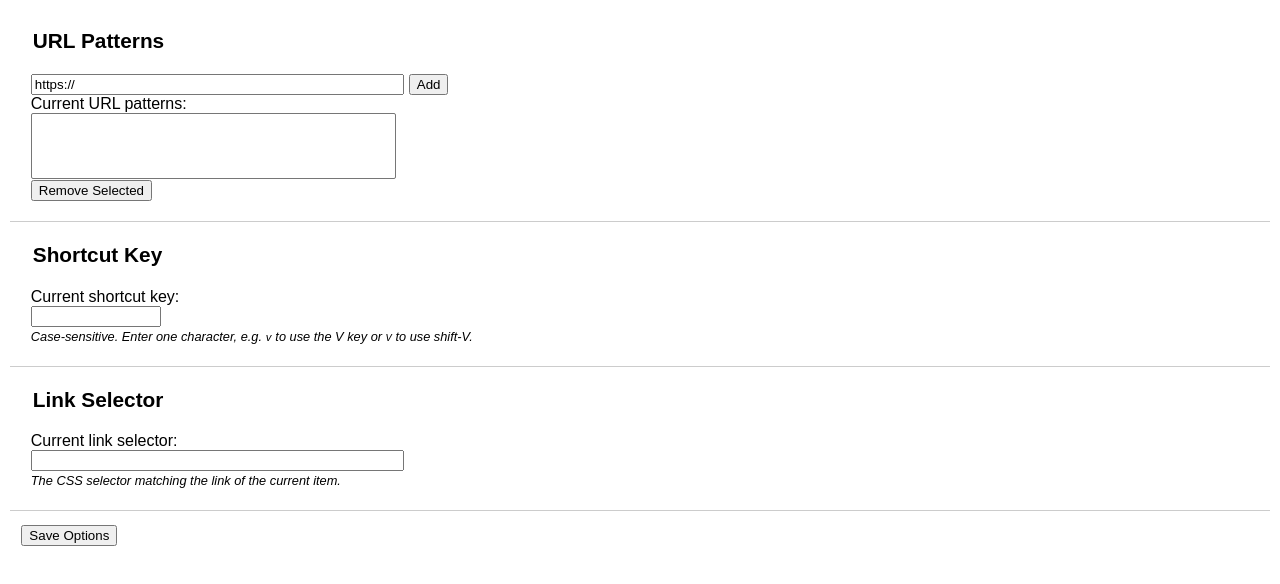
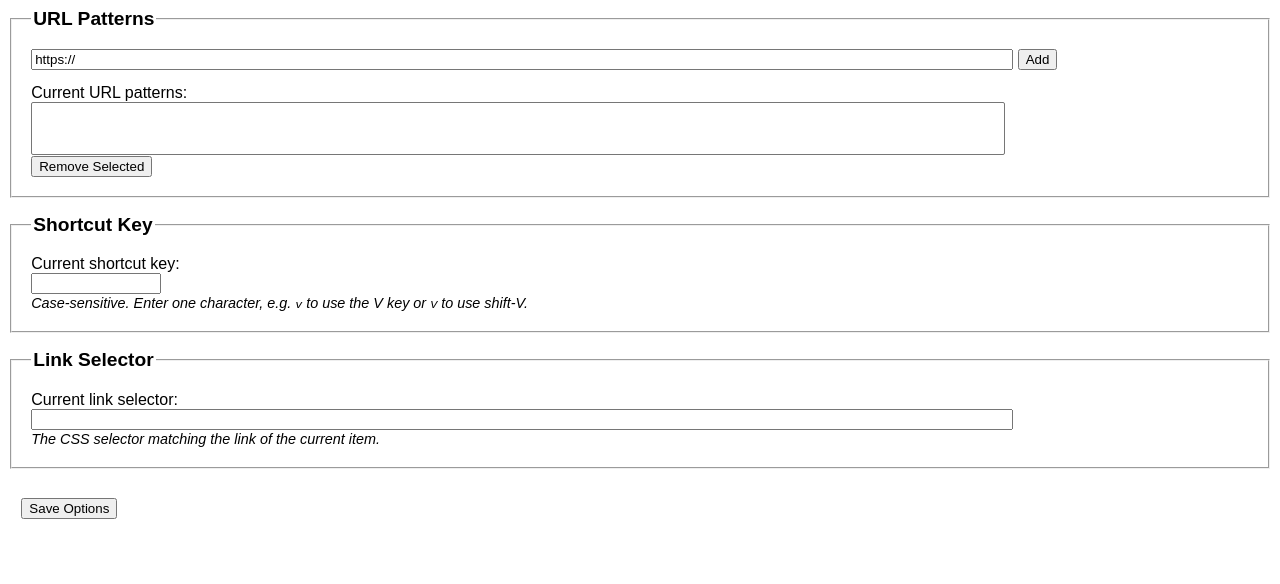
Before and after one commit to dwc/tiny-tiny-rss-background-tab, a website with bundled scripts: page static/options/options.html in a window 1280 px wide. Built offline with nearby package versions, Linux system fonts and the light colour scheme; some packages are replaced by stand-ins of ours.

Commit message:
Refresh options page to support dark and light mode

```diff
--- a/src/options.js
+++ b/src/options.js
@@ -90,15 +90,13 @@ function getLinkSelector() {
 
 function showMessage(text) {
     const status = document.querySelector("#status");
-    status.style.display = "block";
 
     while (status.firstChild) {
         status.removeChild(status.firstChild);
     }
 
-    const p = document.createElement("p");
-    p.appendChild(document.createTextNode(text));
-    status.appendChild(p);
+    status.appendChild(document.createTextNode(text));
+    status.style.display = "inline";
 
     setTimeout(hideMessage, 5000);
 }
--- a/static/css/options.css
+++ b/static/css/options.css
@@ -2,37 +2,41 @@ body {
     font-family: sans-serif;
 }
 
-fieldset {
-    border: 0;
-    border-bottom: 1px solid #ccc;
-    padding: 1.3em;
+form fieldset {
+    padding: 1.2em;
+    margin-bottom: 1em;
 }
 
-fieldset legend {
+form fieldset legend {
     font-weight: bold;
-    font-size: 1.3em;
-    padding-top: 1em;
+    font-size: 1.2em;
 }
 
-fieldset input[type="text"], fieldset select {
-    width: 30%;
+
+form fieldset input[type="text"], form fieldset select {
+    width: 80%;
 }
 
-fieldset input#shortcutKey {
+form fieldset select {
+    height: 4em;
+}
+
+form fieldset input#shortcutKey {
     width: 10%;
 }
 
-fieldset em {
-    font-size: 0.8em;
+form fieldset button#urlPatterns-add {
+    margin-bottom: 1em;
 }
 
-button#save {
+form fieldset em {
+    font-size: 0.9em;
+}
+
+form button#save {
     margin: 1em;
 }
 
 #status {
-    background: #eee;
-    border: 1px solid #ddd;
     display: none;
-    padding: 0.25em;
 }
--- a/static/options/options.html
+++ b/static/options/options.html
@@ -1,35 +1,38 @@
 <!doctype html>
-<html>
+<html lang="en">
   <head>
     <title>Tiny Tiny RSS Background Tab options</title>
-    <link rel="stylesheet" type="text/css" href="../css/options.css">
+    <meta charset="utf-8" />
+    <meta name="color-scheme" content="dark light" />
+    <link rel="stylesheet" type="text/css" href="../css/options.css" />
   </head>
   <body>
+    <form>
       <fieldset>
         <legend>URL Patterns</legend>
 
-      <input type="text" id="urlPattern" value="https://">
-      <button id="urlPatterns-add">Add</button>
-      <br>
+        <input type="text" id="urlPattern" value="https://" />
+        <button type="button" id="urlPatterns-add">Add</button>
+        <br />
 
         <label for="urlPatterns">Current URL patterns:</label>
-      <br>
+        <br />
 
         <select multiple id="urlPatterns">
         </select>
-      <br>
+        <br />
 
-      <button id="urlPatterns-remove">Remove Selected</button>
+        <button type="button" id="urlPatterns-remove">Remove Selected</button>
       </fieldset>
 
       <fieldset>
         <legend>Shortcut Key</legend>
 
         <label for="shortcutKey">Current shortcut key:</label>
-      <br>
+        <br />
 
-      <input type="text" id="shortcutKey" value="" maxlength="1">
-      <br>
+        <input type="text" id="shortcutKey" value="" maxlength="1" />
+        <br />
         <em>Case-sensitive. Enter one character, e.g. <code>v</code> to use the V key or <code>V</code> to use shift-V.</em>
       </fieldset>
 
@@ -37,15 +40,16 @@
         <legend>Link Selector</legend>
 
         <label for="linkSelector">Current link selector:</label>
-      <br>
+        <br />
 
-      <input type="text" id="linkSelector" value="">
-      <br>
+        <input type="text" id="linkSelector" value="" />
+        <br />
         <em>The CSS selector matching the link of the current item.</em>
       </fieldset>
 
-    <button id="save">Save Options</button>
-    <div id="status"></div>
+      <button type="button" id="save">Save Options</button>
+      <span id="status"></span>
+    </form>
 
     <script src="../options.js"></script>
   </body>
```
Lines whose indentation alone changed are shown as unchanged.
